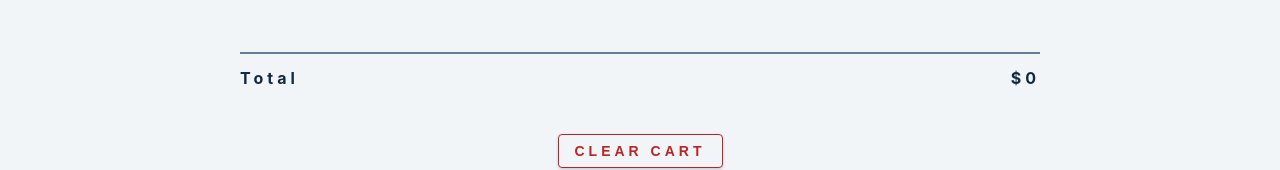
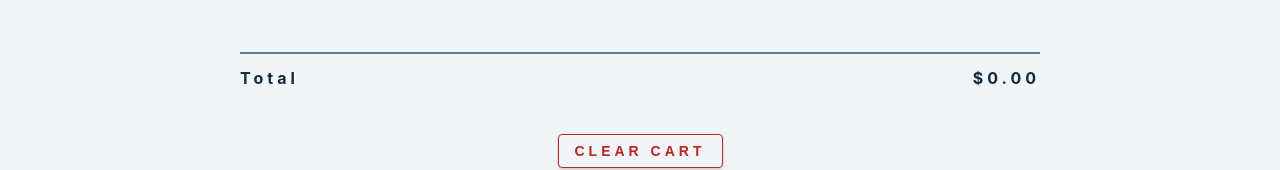
Before and after one commit to Innocent259/redux-toolkit-tutorial, a React (Create React App) app: page / in a window 1280 px wide. Shown: the part 644-814 px from the top of the page. Built offline with nearby package versions, Linux system fonts and the light colour scheme.

Commit message:
Allow only 2 point numbers

```diff
--- a/src/components/CartContainer.js
+++ b/src/components/CartContainer.js
@@ -35,7 +35,7 @@ const CartContainer = () => {
         <hr />
         <div className='cart-total'>
           <h4>
-            total <span>${total}</span>
+            total <span>${total.toFixed(2)}</span>
           </h4>
         </div>
         <button className='btn clear-btn' onClick={() => dispatch(clearCart())}>clear cart</button>
```
